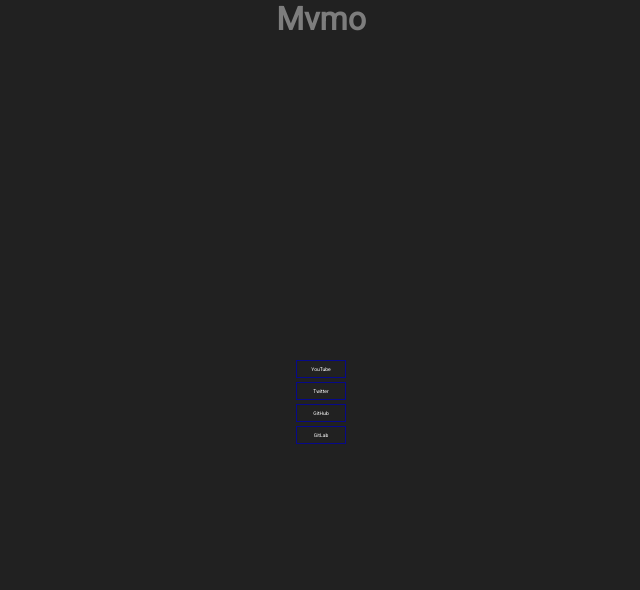
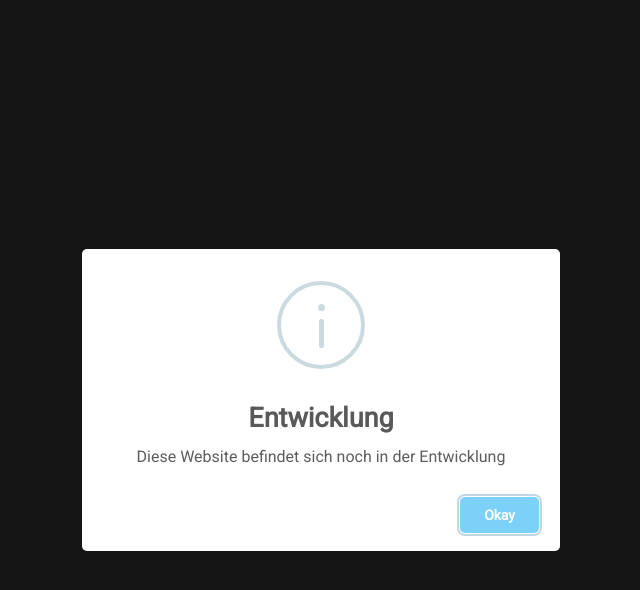
Before and after one commit to Mvmo/mvmo.github.io, a PHP site: page / in a window 1280 px wide. Shown: the top 590 px of the page, without its empty margins (319-959 px from the left). Run offline with PHP 8.4, Linux system fonts and the light colour scheme; some libraries are stand-ins or nearby versions.

Commit message:
first version of the page

```diff
--- a/assets/css/main.css
+++ b/assets/css/main.css
@@ -30,13 +30,15 @@ section#main {
 .button {
     background: none;
 
-    color: white;
+    color: #c1c1c1;
 
-    font-size: 5px;
-    border: solid 0.5px;
-    padding: 5px;
+    font-size: 30px;
+    border: solid 2px;
+    padding: 15px 25px 15px 25px;
 
-    width: 50px;
+    width: 200px;
+
+    margin: 10px 0;
 
     -webkit-animation: buttonAnimation 14s ease-in-out infinite;
     -o-animation: buttonAnimation 14s ease-in-out infinite;
@@ -55,18 +57,22 @@ section#main {
 @keyframes buttonAnimation {
     0%, 100% {
         border-color: #a82f2c;
+        color: #a82f2c;
     }
 
     25% {
         border-color: #008000;
+        color: #008000;
     }
 
     50% {
         border-color: rgba(0, 0, 170, 0.8);
+        color: rgba(0, 0, 170, 0.8);
     }
 
     75% {
         border-color: #b200b2;
+        color: #b200b2;
     }
 
 }
--- /dev/null
+++ b/assets/js/main.js
@@ -0,0 +1,10 @@
+$(window).on("load", function () {
+    swal({
+        icon: "info",
+        title: "Entwicklung",
+        text: "Diese Website befindet sich noch in der Entwicklung",
+        buttons: {
+            okay: "Okay"
+        }
+    });
+});
--- a/index.html
+++ b/index.html
@@ -5,14 +5,8 @@
     <link href="assets/css/main.css" rel="stylesheet"/>
 </head>
 <body>
-    <h1>Mvmo</h1>
-    <section id="main">
-        <button class="button">YouTube</button><br />
-        <button class="button">Twitter</button><br />
-        <button class="button">GitHub</button><br />
-        <button class="button">GitLab</button>
-    </section>
 </body>
 <script src="assets/js/jquery-3.2.1.min.js"></script>
+<script src="node_modules/sweetalert/dist/sweetalert.min.js"></script>
 <script src="assets/js/main.js"></script>
 </html>
```
